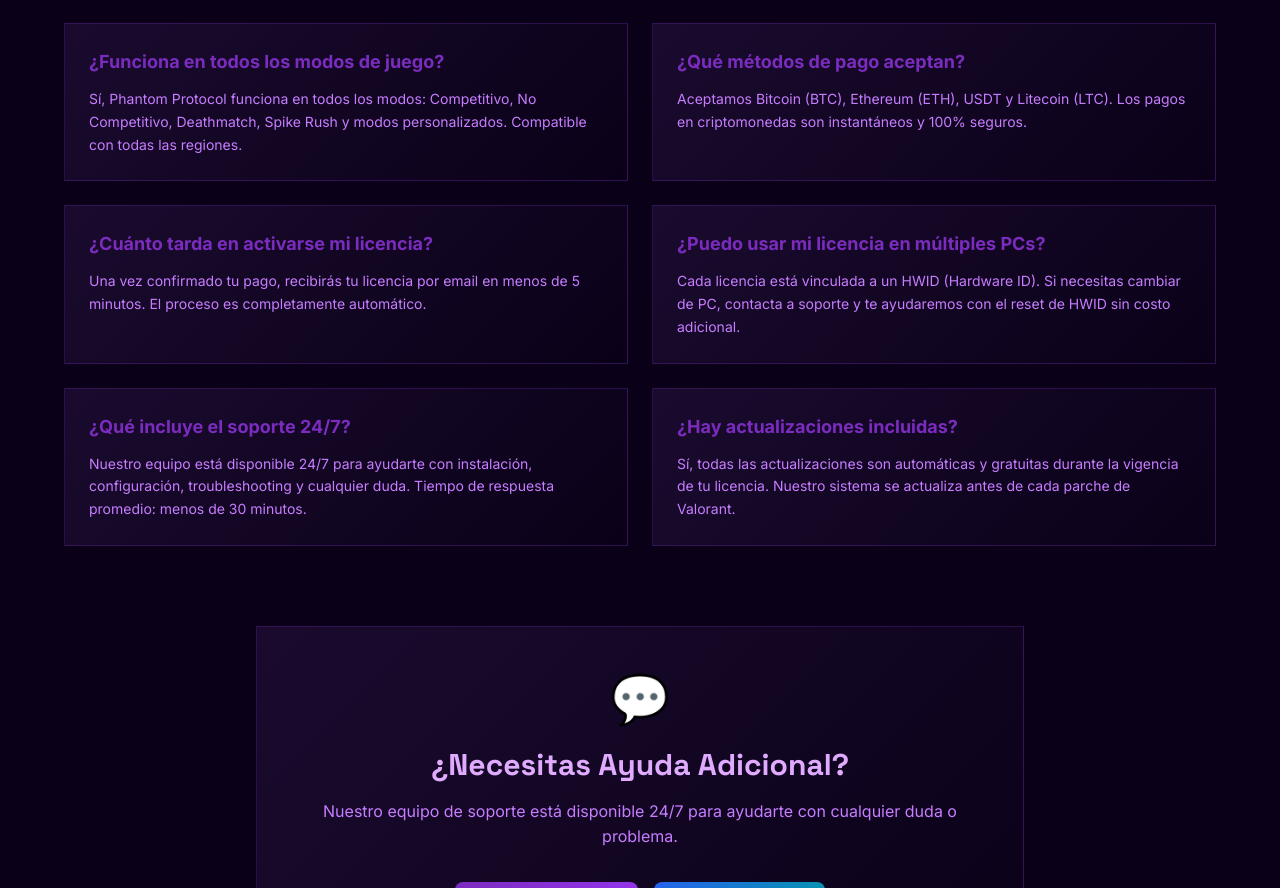
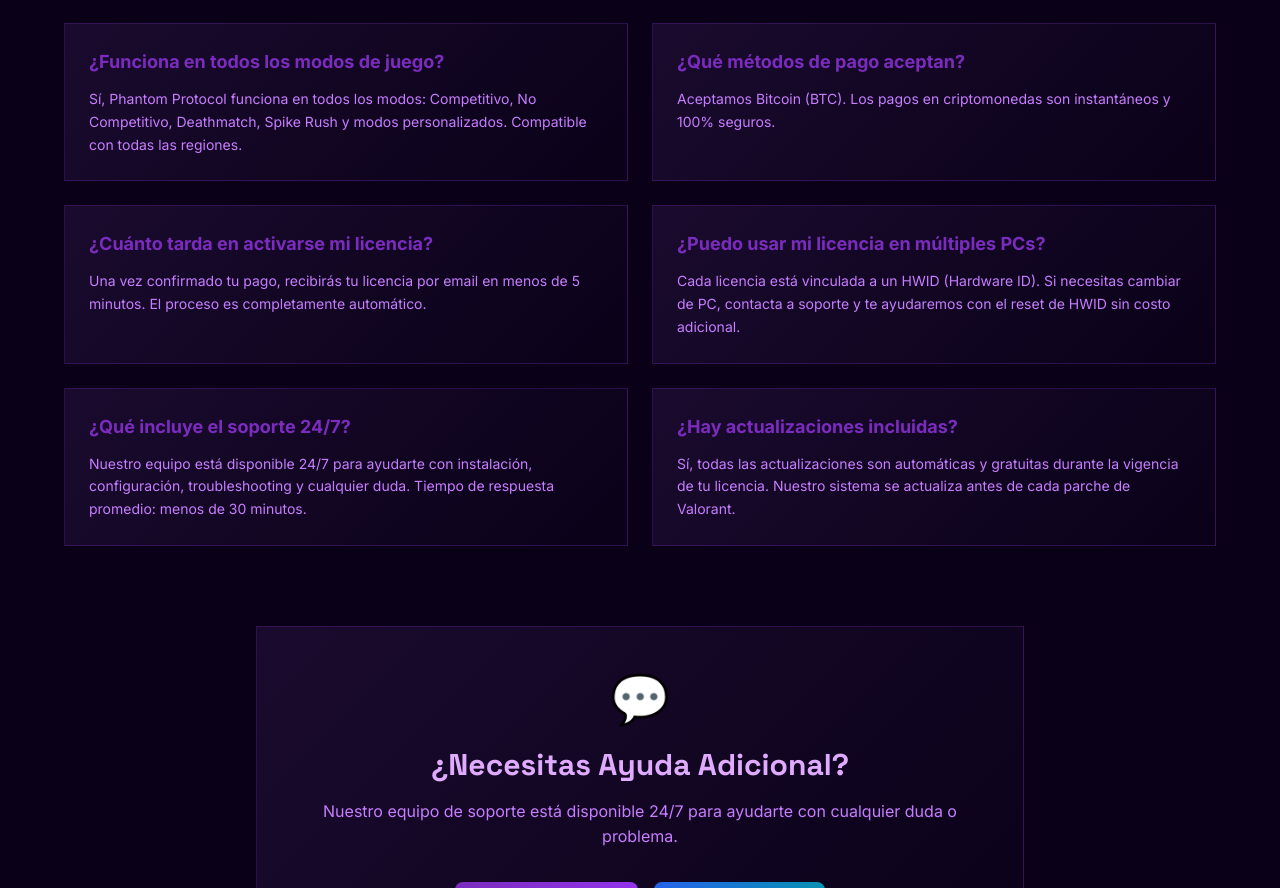
Before and after one commit to LucasUIDesign/web, a Next.js app: page /support in a window 1280 px wide. Shown: the part 1218-2106 px from the top of the page. Built offline with nearby package versions, Linux system fonts and the light colour scheme.

Commit message:
fix: Actualizar métodos de pago a solo BTC y arreglar CTA que lleva a pricing
-  Support page: Solo menciona Bitcoin (BTC)
-  Botón 'OBTENER PHANTOM PROTOCOL AHORA' ahora lleva a #pricing
-  Convertido de button a link para navegación correcta

```diff
--- a/app/components/SocialProof.tsx
+++ b/app/components/SocialProof.tsx
@@ -369,13 +369,14 @@
           <p className="text-xl text-gray-300 mb-6">
             Más de 10,000 jugadores ya están dominando con Phantom Protocol
           </p>
-          <motion.button
-            className="bg-gradient-to-r from-red-600 to-purple-600 hover:from-red-500 hover:to-purple-500 text-white font-bold py-4 px-8 rounded-lg text-xl neon-border"
+          <motion.a
+            href="#pricing"
+            className="inline-block bg-gradient-to-r from-red-600 to-purple-600 hover:from-red-500 hover:to-purple-500 text-white font-bold py-4 px-8 rounded-lg text-xl neon-border cursor-pointer"
             whileHover={{ scale: 1.05 }}
             whileTap={{ scale: 0.95 }}
           >
             OBTENER PHANTOM PROTOCOL AHORA
-          </motion.button>
+          </motion.a>
         </motion.div>
       </div>
     </section>
--- a/app/support/page.tsx
+++ b/app/support/page.tsx
@@ -21,7 +21,7 @@
     },
     {
       question: "¿Qué métodos de pago aceptan?",
-      answer: "Aceptamos Bitcoin (BTC), Ethereum (ETH), USDT y Litecoin (LTC). Los pagos en criptomonedas son instantáneos y 100% seguros."
+      answer: "Aceptamos Bitcoin (BTC). Los pagos en criptomonedas son instantáneos y 100% seguros."
     },
     {
       question: "¿Cuánto tarda en activarse mi licencia?",
```
Also changed, not shown: public/robots.txt, 2 other files (tests, documents, lock files or other folders).
